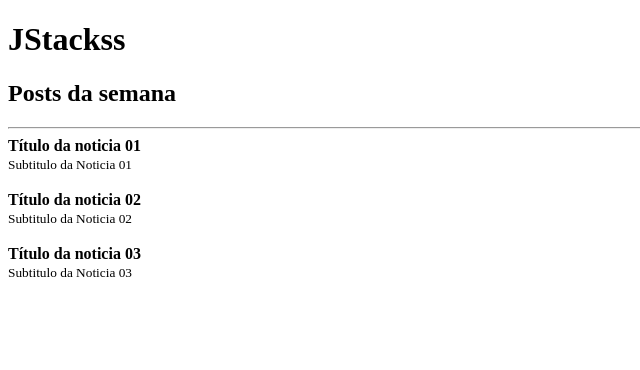
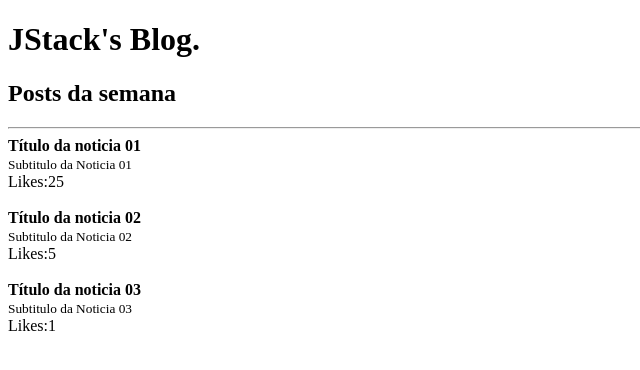
Before and after one commit to Arryel-Klug/react-fundamentos, a React app: page / in a window 1280 px wide. Shown: the top 370 px of the page, without its empty margins (0-640 px from the left). Built offline with nearby package versions, Linux system fonts and the light colour scheme.

Commit message:
Definindo tipos para as props

```diff
--- a/package.json
+++ b/package.json
@@ -19,6 +19,7 @@
     "webpack-dev-server": "^4.11.1"
   },
   "dependencies": {
+    "prop-types": "^15.8.1",
     "react": "^17.0.2",
     "react-dom": "^17.0.2"
   }
--- a/src/App.js
+++ b/src/App.js
@@ -11,25 +11,28 @@ function App() {
 
   //Props (properties)
   <>
-    <Header title='JStackss'>
+    <Header>
       <h2>Posts da semana</h2>
     </Header>
     <hr />
 
     <Post
+      likes={50}
       post={{
         title:'Título da noticia 01',
         subtitle:'Subtitulo da Noticia 01'
      }}
     />
     <Post
+      likes={10}
       post={{
         title:'Título da noticia 02',
         subtitle:'Subtitulo da Noticia 02'
      }}
     />
     <Post
-      post={{
+    likes={2}
+    post={{
         title:'Título da noticia 03',
         subtitle:'Subtitulo da Noticia 03'
     }}
--- a/src/Header.js
+++ b/src/Header.js
@@ -1,4 +1,5 @@
 import React from "react";
+import PropTypes from 'prop-types';
 
 export default function Header({ title, children }){
   return (
@@ -8,3 +9,12 @@ export default function Header({ title, children }){
     </>
   );
 }
+
+Header.propTypes ={
+  title: PropTypes.string.isRequired,
+  children: PropTypes.node.isRequired,
+};
+
+Header.defaultProps ={
+  title: `JStack's Blog.`
+}
--- a/src/Post.js
+++ b/src/Post.js
@@ -1,4 +1,5 @@
-import React from "react"
+import React from 'react';
+import PropTypes from 'prop-types';
 
 export default function Post(props){
   return(
@@ -6,8 +7,19 @@ export default function Post(props){
     <article>
       <strong>{props.post.title}</strong><br />
       <small>{props.post.subtitle}</small>
+      <br />
+
+      Likes:{props.likes / 2}
     </article>
     <br />
     </>
   )
 }
+
+Post.propTypes = {
+  likes: PropTypes.number.isRequired,
+  post: PropTypes.shape({
+    title: PropTypes.string.isRequired,
+    subtitle: PropTypes.string.isRequired,
+  }).isRequired,
+};
```
Also changed, not shown: 1 other file (tests, documents, lock files or other folders).
